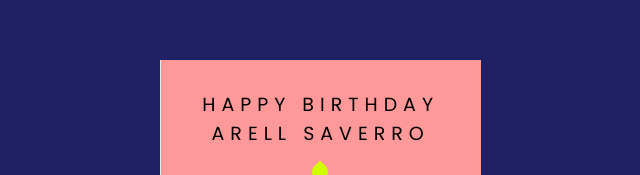
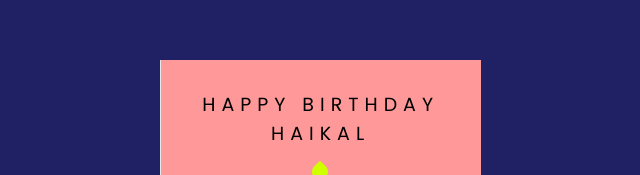
Before and after one commit to rawrhel/test, a plain HTML site: page index.html in a window 1280 px wide. Shown: the part 140-315 px from the top of the page, without its empty margins (480-1120 px from the left). Drawn offline with Linux system fonts and the light colour scheme.

Commit message:
Update index.html

```diff
--- a/index.html
+++ b/index.html
@@ -15,7 +15,7 @@
     <div class="card">
       <div class="outside">
         <div class="front">
-          <p>Happy Birthday Arell Saverro<p>
+          <p>Happy Birthday Haikal<p>
           <div class="cake">
             <div class="top-layer"></div>
             <div class="middle-layer"></div>
```
